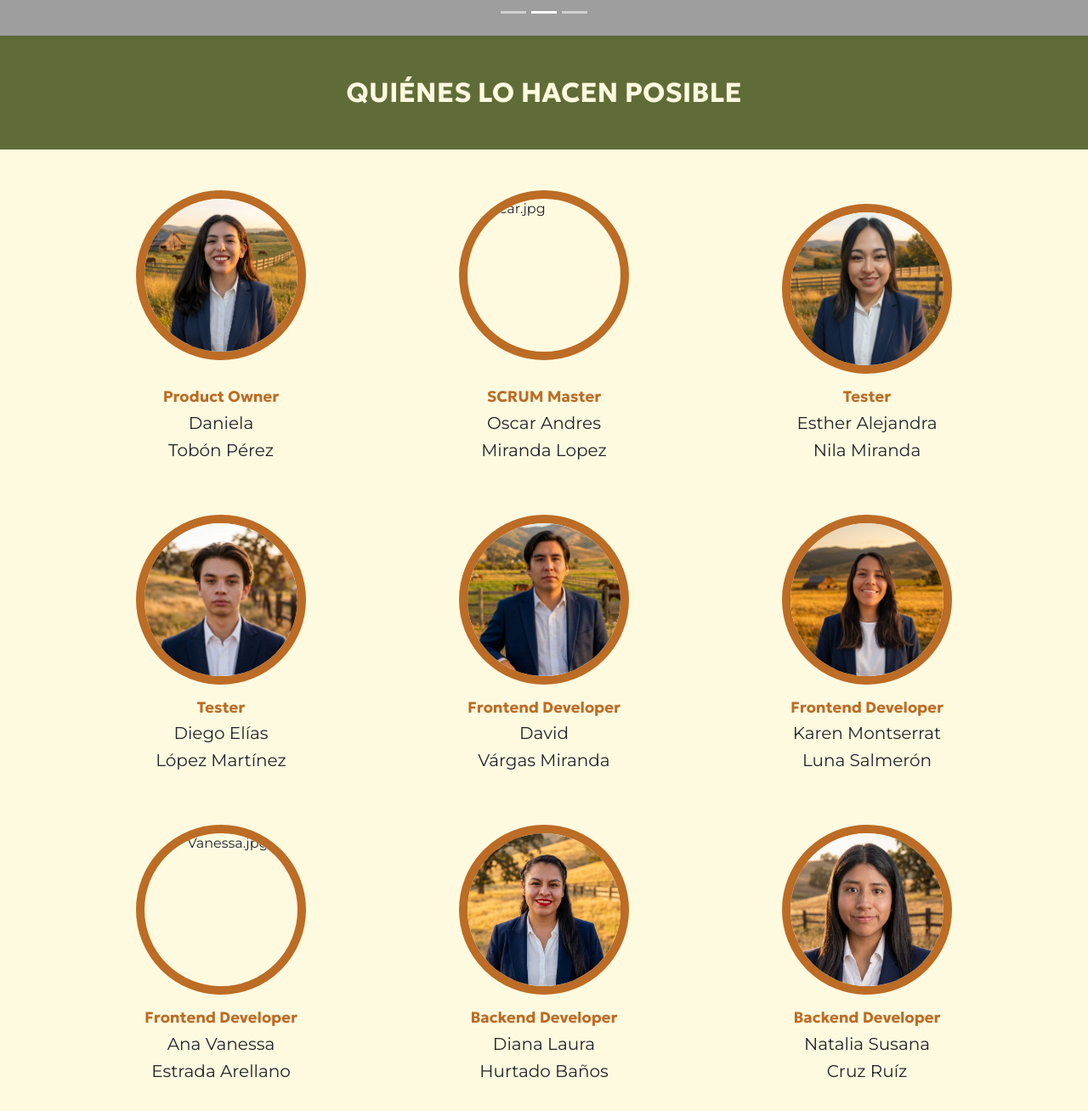
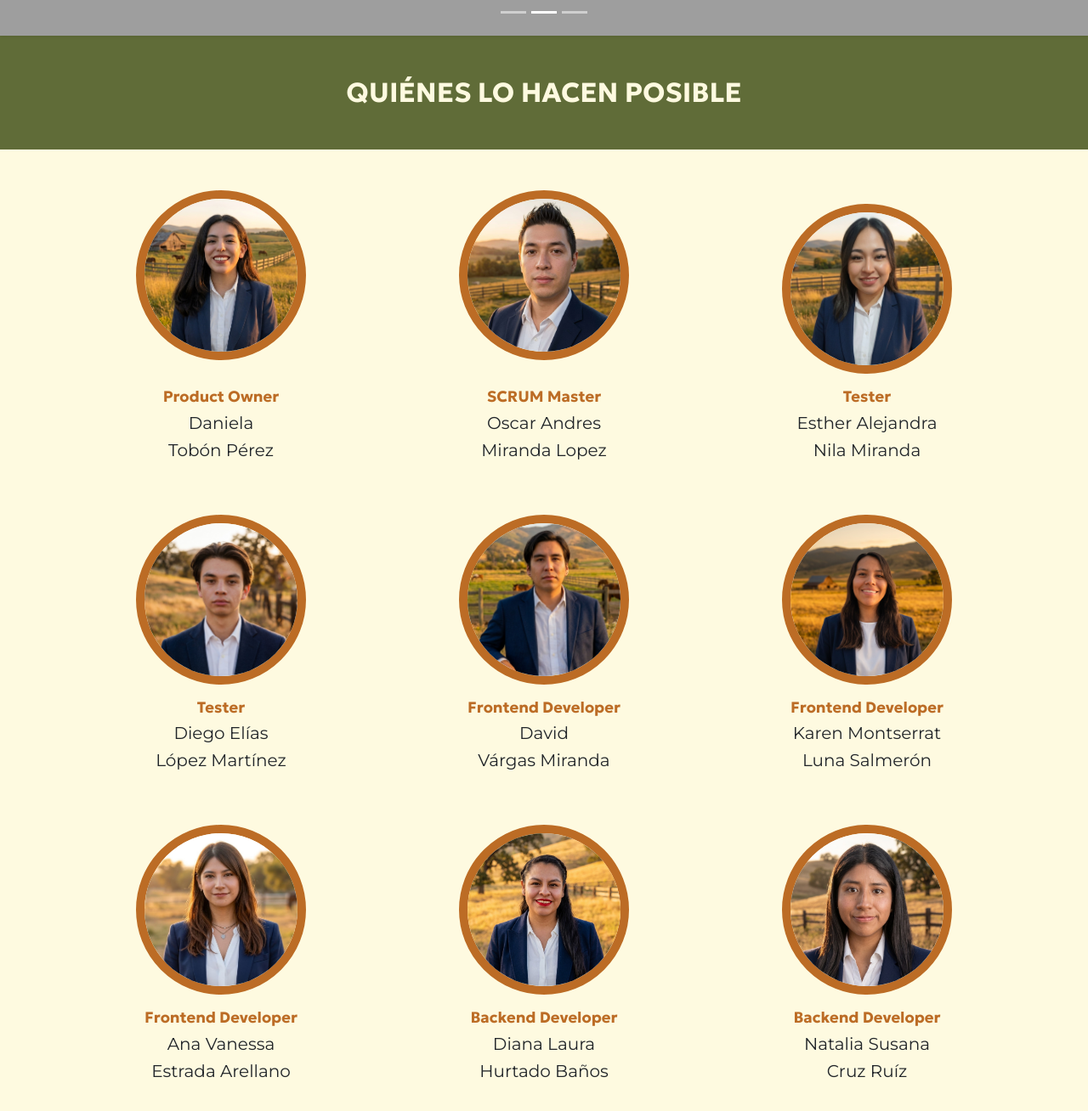
Before and after one commit to D-a-v-i-d-Vargas/Toro-Forrajero-Ecommerce, a plain HTML site: page acercaNosotros.html in a window 1280 px wide. Shown: the part 2790-4098 px from the top of the page at 85% size. Drawn offline with nearby package versions, Linux system fonts and the light colour scheme; grey boxes are pictures that could not be loaded.

Commit message:
se corrigieron las imágenes de óscar y vane

```diff
--- a/acercaNosotros.html
+++ b/acercaNosotros.html
@@ -419,8 +419,8 @@
                 </div>
 
                 <div class="col-12 col-sm-6 col-lg-4">
-                    <img src="img/Oscar.jpg" class="quienesPosible-img rounded-circle d-block" alt="Oscar.jpg"
-                        id="oscar">
+                    <img src="recursos-graficos/acerca-nosotros/perfiles-rancho/oscar.jpeg"
+                        class="quienesPosible-img rounded-circle d-block" alt="Oscar.jpg" id="oscar">
                     <div class="p-3 text-center">
                         <h4 class="quienesPosible-rol">SCRUM Master</h4>
                         <h5>Oscar Andres</h5>
@@ -471,8 +471,8 @@
 
                 <div class="col-12 col-sm-6 col-lg-4">
                     <div class="p-3 text-center">
-                        <img src="img/Vanessa.jpg" class="quienesPosible-img rounded-circle d-block" id="vanessa"
-                            alt="Vanessa.jpg">
+                        <img src="recursos-graficos/acerca-nosotros/perfiles-rancho/vane.jpeg"
+                            class="quienesPosible-img rounded-circle d-block" id="vanessa" alt="Vanessa.jpg">
                         <h4 class="quienesPosible-rol">Frontend Developer</h4>
                         <h5>Ana Vanessa</h5>
                         <h5>Estrada Arellano</h5>
--- a/script.js
+++ b/script.js
@@ -115,7 +115,7 @@ function cardIntegrante() {
     }
     const datosOscar = {
         id: "oscar",
-        imagen: "img/Oscar.jpg",
+        imagen: "recursos-graficos/acerca-nosotros/perfiles-rancho/oscar.jpeg",
         linkedin: "https://www.linkedin.com/in/oscar-miranda-lopez/",
         gitHub: "https://github.com/OscarAndres008",
         nombreCompleto: "Oscar Andres Miranda Lopez",
@@ -178,7 +178,7 @@ function cardIntegrante() {
     }
     const datosVanessa = {
         id: "vanessa",
-        imagen: "img/Vanessa.jpg",
+        imagen: "recursos-graficos/acerca-nosotros/perfiles-rancho/vane.jpeg",
         linkedin: " https://www.linkedin.com/in/vanessa-estrada-arellano/",
         gitHub: "https://github.com/VanessaEstrada04",
         nombreCompleto: "Ana Vanessa Estrada Arellano",
```
Also changed, not shown: recursos-graficos/acerca-nosotros/perfiles-rancho/oscar.jpeg (added), recursos-graficos/acerca-nosotros/perfiles-rancho/vane.jpeg (added).
